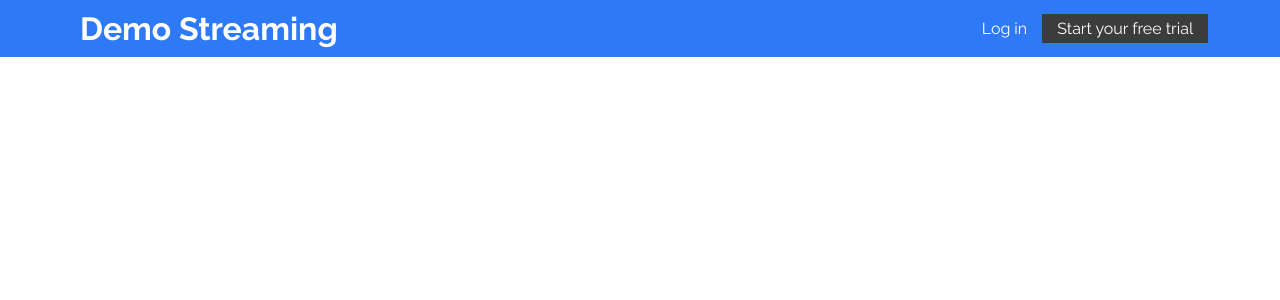
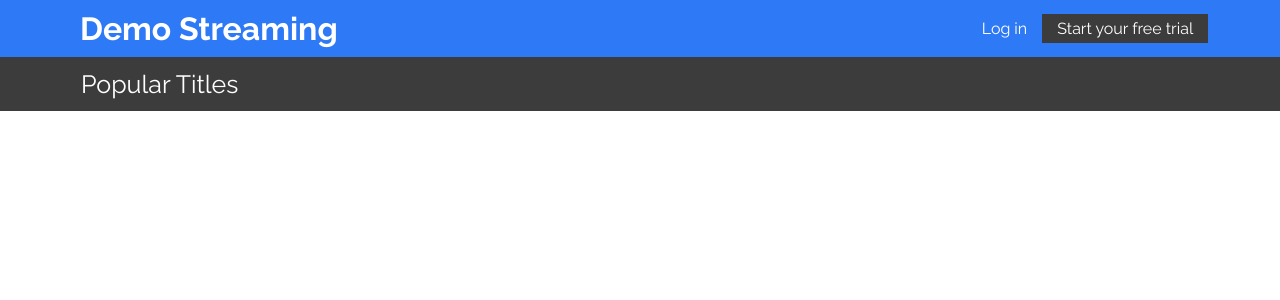
Before and after one commit to promie/stan-react, a React (Create React App) app: page / in a window 1280 px wide. Shown: the top 300 px of the page. Built offline with nearby package versions, Linux system fonts and the light colour scheme.

Commit message:
styling for popular titles component

```diff
--- a/src/components/Navbar/Navbar.tsx
+++ b/src/components/Navbar/Navbar.tsx
@@ -3,7 +3,7 @@ import './navbar.css'
 
 const Navbar: FC = () => {
   return (
-    <div className="container">
+    <div className="nav-bar">
       <h1 className="title">Demo Streaming</h1>
       <div className="link-container">
         <p className="log-in-txt">Log in</p>
--- a/src/components/Navbar/navbar.css
+++ b/src/components/Navbar/navbar.css
@@ -1,4 +1,5 @@
-.container {
+/*Mobile first approach*/
+.nav-bar {
     display: flex;
     background: #2E7AF6;
     padding: 10px;
@@ -24,14 +25,16 @@
 .trial-btn {
     background-color: #3C3C3C;
     padding: 5px 15px;
+    cursor: pointer;
 }
 
 .log-in-txt {
     margin-right: 15px;
+    cursor: pointer;
 }
 
 @media(min-width: 600px) {
-    .container {
+    .nav-bar {
         flex-direction: row;
         text-align: left;
     }
--- a/src/components/Subtitle/Subtitle.tsx
+++ b/src/components/Subtitle/Subtitle.tsx
@@ -1,7 +1,12 @@
 import { FC } from 'react'
+import './subtitle.css'
 
 const Subtitle: FC = () => {
-  return <h1>Subtitle section</h1>
+  return (
+    <div className="subtitle">
+      <p className="popular-titles">Popular Titles</p>
+    </div>
+  )
 }
 
 export default Subtitle
--- /dev/null
+++ b/src/components/Subtitle/subtitle.css
@@ -0,0 +1,19 @@
+/*Mobile first approach*/
+.subtitle {
+    background-color: #3C3C3C;
+    padding: 12px;
+}
+
+.popular-titles {
+    color: #fff;
+    text-align: center;
+    font-size: 25px;
+    font-weight: 400;
+}
+
+@media(min-width: 600px) {
+    .popular-titles {
+        padding-left: 69px;
+        text-align: left;
+    }
+}
--- a/src/pages/Home/Home.tsx
+++ b/src/pages/Home/Home.tsx
@@ -1,11 +1,13 @@
 import { FC } from 'react'
 import Navbar from '../../components/Navbar'
+import Subtitle from '../../components/Subtitle'
 
 const Home: FC = () => {
   return (
-    <div>
+    <>
       <Navbar />
-    </div>
+      <Subtitle />
+    </>
   )
 }
 
```
